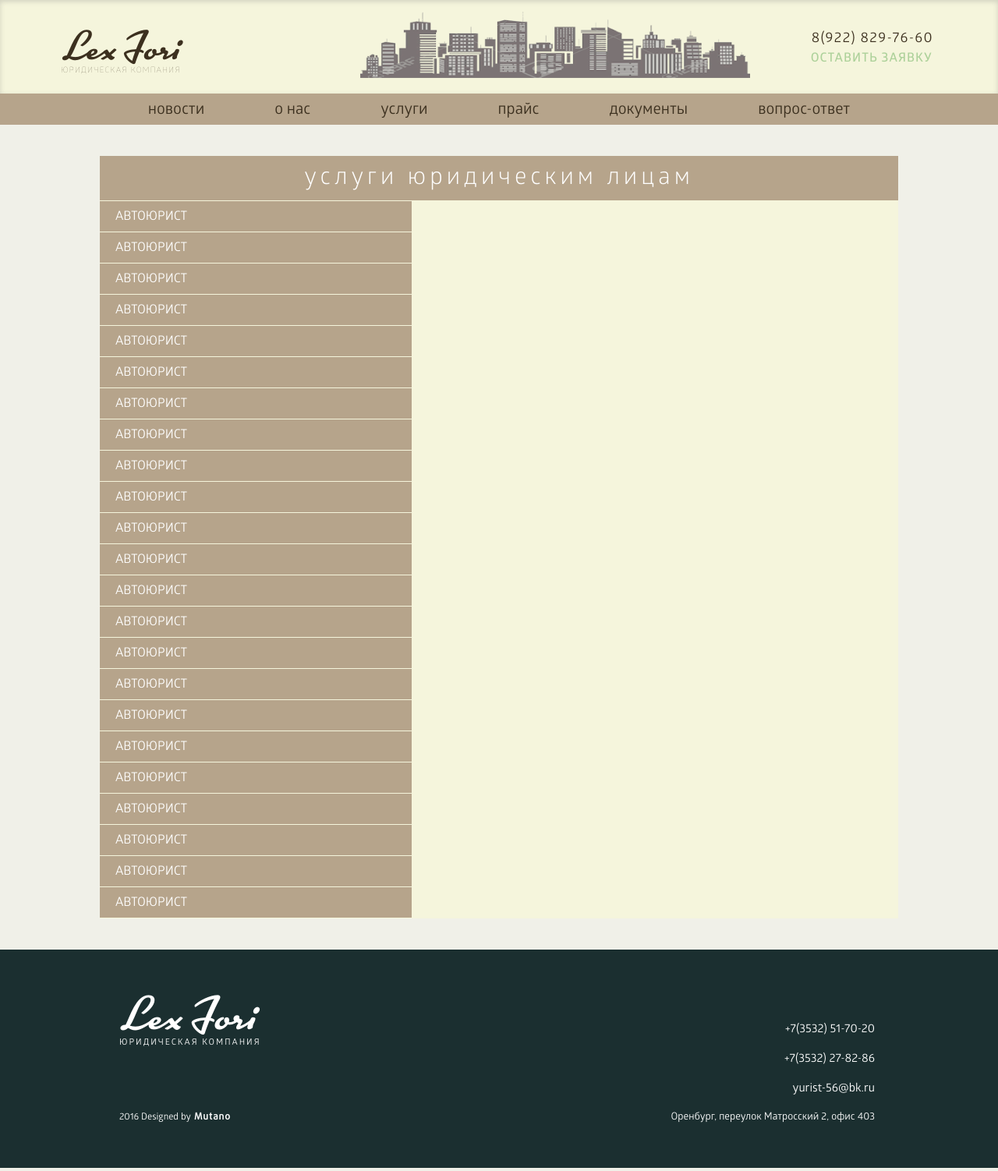
After one commit to Mutanoball/Lex, a PHP site: page /services.php in a window 1280 px wide. The commit adds this page. Shown: the whole page at 78% size. Run offline with PHP 8.4, Linux system fonts and the light colour scheme; some libraries are stand-ins or nearby versions.

Commit message:
1st commit

```diff
--- a/main.css
+++ b/main.css
@@ -113,6 +113,13 @@ white-space: nowrap;
 	padding: 10px 45px;
 	font-size: 20px;
 	white-space: nowrap;
+	text-decoration: none;
+	color: #3c301f;
+	transition: all 1s;
+}
+.button:hover{
+	box-shadow:0px 3px 0 #000 inset;
+
 }
 .content{
 	width: 80%;
@@ -135,9 +142,11 @@ white-space: nowrap;
 	font-family: GloberBook;
 }
 .inner{
-	margin: 50px 260px;
+	margin: 50px auto;
+	width: calc(10% + 800px);
 	font-family: GloberLight;
 	white-space: normal;
+	display:flex;
 }
 
 
@@ -164,7 +173,7 @@ white-space: nowrap;
 	margin-left: -5px;
 	font-size: 11px;
 	letter-spacing: 2px;
-	color: grey;
+	color: #fff;
 
 
 }
@@ -192,3 +201,39 @@ white-space: nowrap;
 .r-col > div:last-of-type{
 	font-size: 13px;
 }
+
+/*ПРАЙС*/
+
+.l-col{
+	width:600px;
+}
+.r2-col{
+	margin-left: auto;
+	text-align: right;
+}
+/*УСЛУГИ*/
+.inner-large{
+	margin: 0;
+}
+.l3-col{
+	width: 400px;
+}
+.serv-item{
+	width:100%;
+	height: 39px;
+	border-top: 1px solid #f5f5dc;
+	background-color: #b6a48b;
+}
+.in-item{
+	margin-left: 20px;
+	margin-top: 5px;
+	color: #fff;
+	height: 20px;
+/*	border-top:1px solid;
+	border-bottom: 1px solid;*/
+	text-transform: uppercase;
+	padding-top: 6px;
+}
+.services{
+	height: 978px;
+}
--- /dev/null
+++ b/services.php
@@ -0,0 +1,231 @@
+<!DOCTYPE html>
+<html>
+    <head>
+        <meta charset="utf-8"/>
+        <title>Юридическая компания LEX FORI</title>
+        <script src='https://code.jquery.com/jquery-2.1.4.min.js'></script>
+        <link rel="stylesheet" type="text/css" href="main.css">
+    </head>
+
+    <body>
+		<div class="head">
+    		<div class ="container">
+            	<div class="logo">
+                    <div class="lex">
+                        Lex Fori
+                    </div>
+                    <div class="yk">
+                        ЮРИДИЧЕСКАЯ КОМПАНИЯ
+                    </div>
+                </div>
+                <div class="city">
+                    <img src="city.png">
+                </div>
+                <div class="offer">
+                    <div class="phone">
+                        8(922) 829-76-60
+                    </div>
+                    <div class="send">
+                        ОСТАВИТЬ ЗАЯВКУ
+                    </div>
+                </div>
+            </div>
+    	</div>
+       <div class="menu">
+            <div class="container">
+                <div class="menu-container">
+                    <a href="index.php" class="button">
+                        новости
+                    </a>
+                    <a href="index.php" class="button">
+                        о нас
+                    </a>
+                    <a href="services.php" class="button">
+                        услуги
+                    </a>
+                    <a href="price.php" class="button">
+                        прайс
+                    </a>
+                    <a href="index.php" class="button">
+                        документы
+                    </a>
+                    <a href="index.php" class="button">
+                        вопрос-ответ
+                    </a>
+                </div>
+            </div>
+        </div>
+       <div class="content services">
+            <div class="title">
+                услуги юридическим лицам
+            </div>
+            <div class="inner-large">
+                <div class="l3-col">
+                    <div class="serv-item">
+                        <div class="in-item">
+                            автоюрист
+                        </div>
+                    </div>
+                    <div class="serv-item">
+                        <div class="in-item">
+                            автоюрист
+                        </div>
+                    </div>
+                    <div class="serv-item">
+                        <div class="in-item">
+                            автоюрист
+                        </div>
+                    </div>
+                    <div class="serv-item">
+                        <div class="in-item">
+                            автоюрист
+                        </div>
+                    </div>
+                    <div class="serv-item">
+                        <div class="in-item">
+                            автоюрист
+                        </div>
+                    </div>
+                    <div class="serv-item">
+                        <div class="in-item">
+                            автоюрист
+                        </div>
+                    </div>
+                    <div class="serv-item">
+                        <div class="in-item">
+                            автоюрист
+                        </div>
+                    </div>
+                    <div class="serv-item">
+                        <div class="in-item">
+                            автоюрист
+                        </div>
+                    </div>
+                    <div class="serv-item">
+                        <div class="in-item">
+                            автоюрист
+                        </div>
+                    </div>
+                    <div class="serv-item">
+                        <div class="in-item">
+                            автоюрист
+                        </div>
+                    </div>
+                    <div class="serv-item">
+                        <div class="in-item">
+                            автоюрист
+                        </div>
+                    </div>
+                    <div class="serv-item">
+                        <div class="in-item">
+                            автоюрист
+                        </div>
+                    </div>
+                    <div class="serv-item">
+                        <div class="in-item">
+                            автоюрист
+                        </div>
+                    </div>
+                    <div class="serv-item">
+                        <div class="in-item">
+                            автоюрист
+                        </div>
+                    </div>
+                    <div class="serv-item">
+                        <div class="in-item">
+                            автоюрист
+                        </div>
+                    </div>
+                    <div class="serv-item">
+                        <div class="in-item">
+                            автоюрист
+                        </div>
+                    </div>
+                    <div class="serv-item">
+                        <div class="in-item">
+                            автоюрист
+                        </div>
+                    </div>
+                    <div class="serv-item">
+                        <div class="in-item">
+                            автоюрист
+                        </div>
+                    </div>
+                    <div class="serv-item">
+                        <div class="in-item">
+                            автоюрист
+                        </div>
+                    </div>
+                    <div class="serv-item">
+                        <div class="in-item">
+                            автоюрист
+                        </div>
+                    </div>
+                    <div class="serv-item">
+                        <div class="in-item">
+                            автоюрист
+                        </div>
+                    </div>                    <div class="serv-item">
+                    <div class="in-item">
+                            автоюрист
+                        </div>
+                    </div>                    <div class="serv-item">
+                    <div class="in-item">
+                            автоюрист
+                        </div>
+                    </div>
+                </div>
+                <div class="r2-col">
+
+                </div>
+            </div>
+        </div>
+        <div class="ground">
+            <div class="container">
+                <div class="bot-logo">
+                    <div class="bot-lex">
+                        Lex Fori
+                    </div>
+                    <div class="bot-yk">
+                        ЮРИДИЧЕСКАЯ КОМПАНИЯ
+                    </div>
+                    <div class="mutano">
+                        2016 Designed by<span> Mutano</span>
+                    </div>
+                </div>
+                <div class="r-col">
+                    <div>
+                        +7(3532) 51-70-20
+                    </div>
+                    <div>
+                        +7(3532) 27-82-86
+                    </div>
+                    <div>
+                        yurist-56@bk.ru
+                    </div>
+                    <div>
+                        Оренбург, переулок Матросский 2, офис 403
+                    </div>
+                </div>
+            </div>
+
+        </div>
+
+
+
+
+
+
+
+
+
+
+
+
+
+
+
+
+
+	</body>
+</html>
```
Also changed, not shown: index.php (+12 -12 lines), price.php (added, +164 -0 lines).
